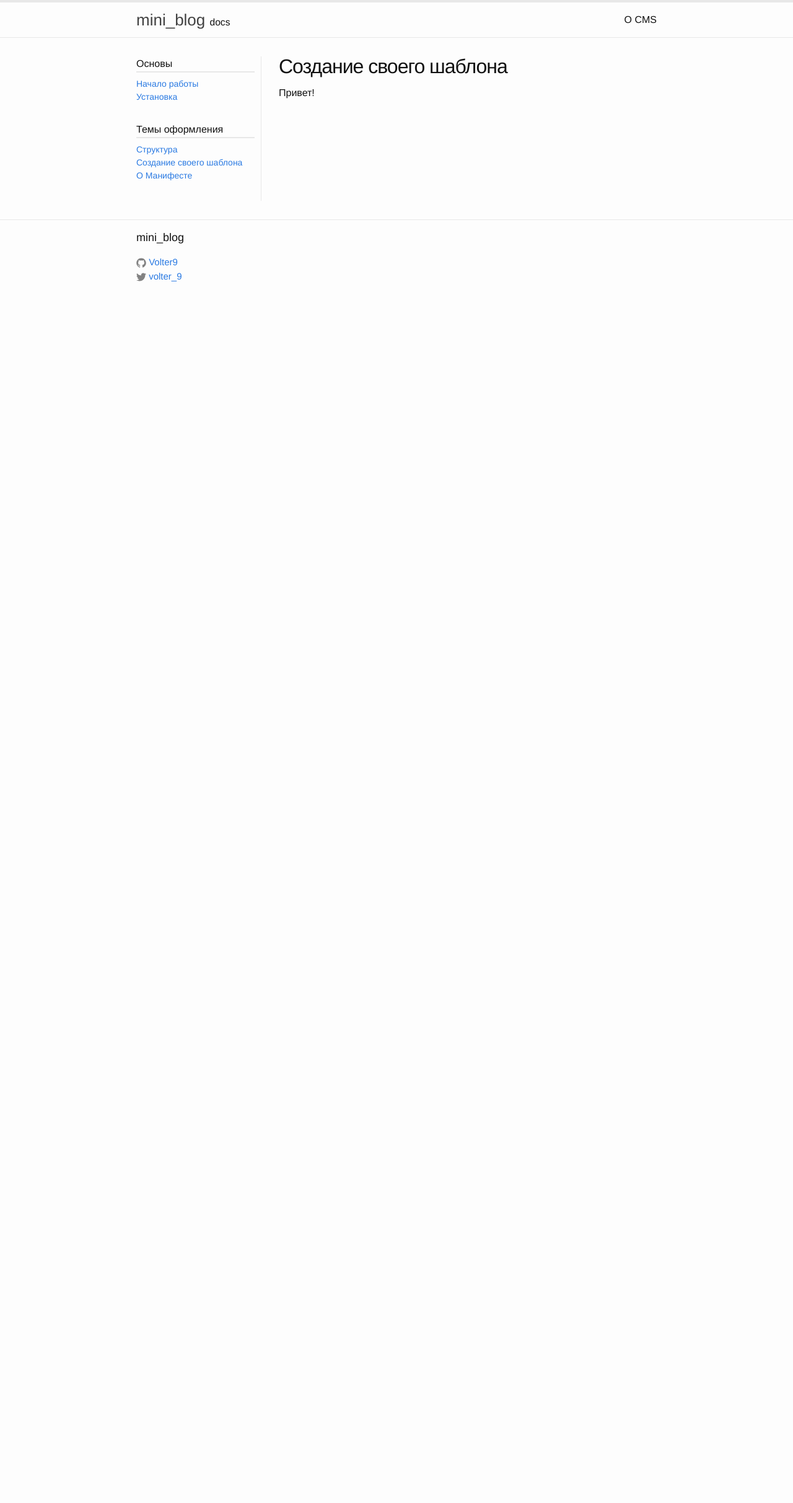
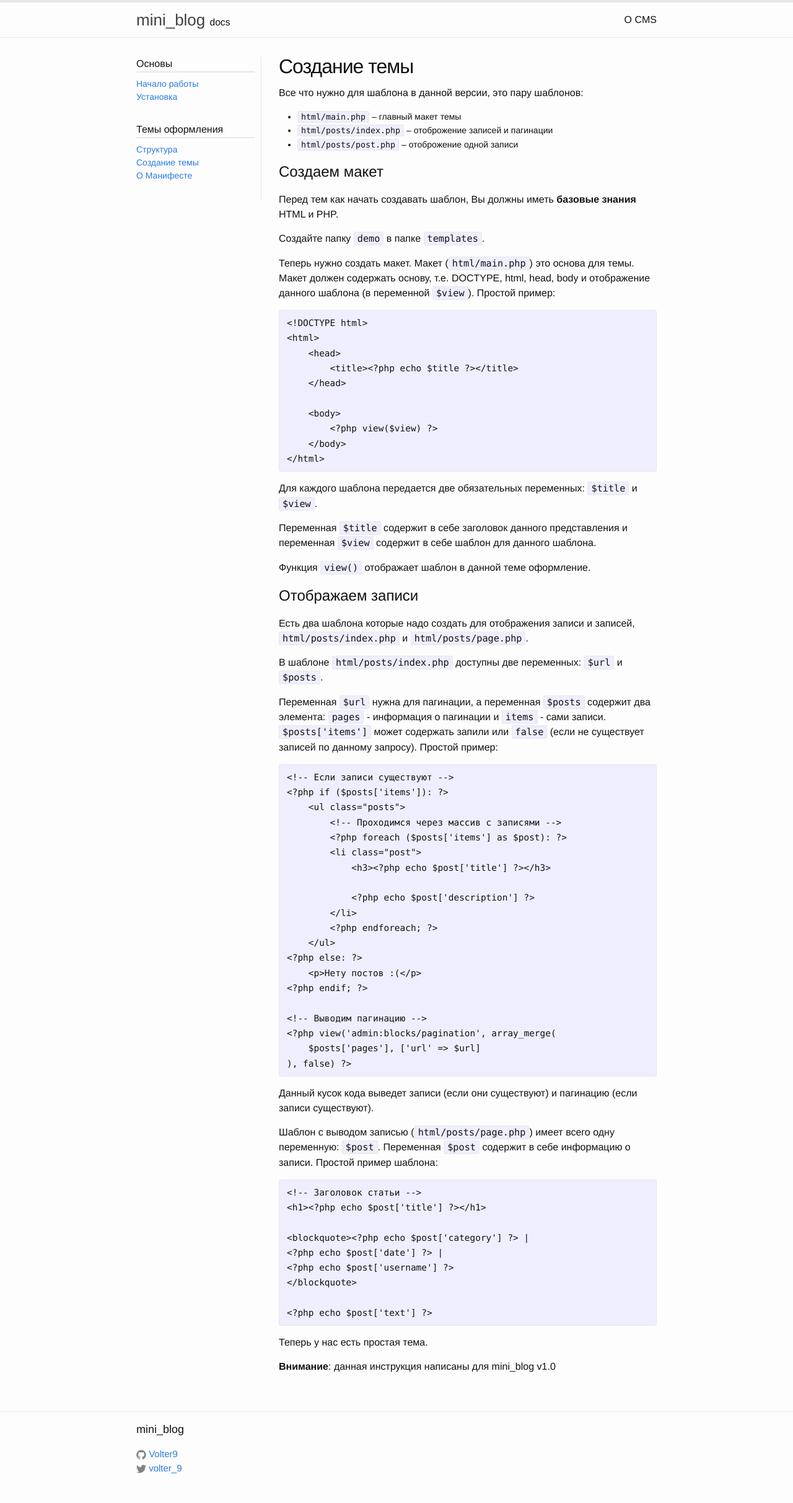
Before and after one commit to volter9/mini_blog, a Jekyll site: the page built from _articles/templates/creation.md, in a window 1280 px wide. Shown: the whole page at 62% size. Built offline with Jekyll 4.4.1, drawn with Linux system fonts in a browser that asks for light colours; before the commit the page ends 900 px from its top, so only the background shows below that.

Commit message:
Basic templates tutorial

```diff
--- a/_articles/templates/creation.md
+++ b/_articles/templates/creation.md
@@ -1,7 +1,90 @@
 ---
 layout: post
-title: Создание своего шаблона
+title: Создание темы
 permalink: /articles/templates/creation/
 ---
+Все что нужно для шаблона в данной версии, это пару шаблонов:
 
-Привет!
+* `html/main.php` – главный макет темы
+* `html/posts/index.php` – отоброжение записей и пагинации
+* `html/posts/post.php` – отоброжение одной записи
+
+## Создаем макет
+
+Перед тем как начать создавать шаблон, Вы должны иметь **базовые знания** HTML и PHP.
+
+Создайте папку `demo` в папке `templates`.
+
+Теперь нужно создать макет. Макет (`html/main.php`) это основа для темы. Макет должен содержать основу, т.е. DOCTYPE, html, head, body и отображение данного шаблона (в переменной `$view`). Простой пример:
+
+{% highlight html+php %}
+<!DOCTYPE html>
+<html>
+    <head>
+        <title><?php echo $title ?></title>
+    </head>
+
+    <body>
+        <?php view($view) ?>
+    </body>
+</html>
+{% endhighlight %}
+
+Для каждого шаблона передается две обязательных переменных: `$title` и `$view`.
+
+Переменная `$title` содержит в себе заголовок данного представления и переменная `$view` содержит в себе шаблон для данного шаблона.
+
+Функция `view()` отображает шаблон в данной теме оформление.
+
+## Отображаем записи
+
+Есть два шаблона которые надо создать для отображения записи и записей, `html/posts/index.php` и `html/posts/page.php`.
+
+В шаблоне `html/posts/index.php` доступны две переменных: `$url` и `$posts`.
+
+Переменная `$url` нужна для пагинации, а переменная `$posts` содержит два элемента: `pages` - информация о пагинации и `items` - сами записи. `$posts['items']` может содержать запили или `false` (если не существует записей по данному запросу). Простой пример:
+
+{% highlight html+php %}
+<!-- Если записи существуют -->
+<?php if ($posts['items']): ?>
+    <ul class="posts">
+        <!-- Проходимся через массив с записями -->
+        <?php foreach ($posts['items'] as $post): ?>
+        <li class="post">
+            <h3><?php echo $post['title'] ?></h3>
+
+            <?php echo $post['description'] ?>
+        </li>
+        <?php endforeach; ?>
+    </ul>
+<?php else: ?>
+    <p>Нету постов :(</p>
+<?php endif; ?>
+
+<!-- Выводим пагинацию -->
+<?php view('admin:blocks/pagination', array_merge(
+    $posts['pages'], ['url' => $url]
+), false) ?>
+{% endhighlight %}
+
+Данный кусок кода выведет записи (если они существуют) и пагинацию (если записи существуют).
+
+Шаблон с выводом записью (`html/posts/page.php`) имеет всего одну переменную: `$post`.
+Переменная `$post` содержит в себе информацию о записи.
+Простой пример шаблона:
+
+{% highlight html+php %}
+<!-- Заголовок статьи -->
+<h1><?php echo $post['title'] ?></h1>
+
+<blockquote><?php echo $post['category'] ?> |
+<?php echo $post['date'] ?> |
+<?php echo $post['username'] ?>
+</blockquote>
+
+<?php echo $post['text'] ?>
+{% endhighlight %}
+
+Теперь у нас есть простая тема.
+
+**Внимание**: данная инструкция написаны для mini_blog v1.0
--- a/_sass/_base.scss
+++ b/_sass/_base.scss
@@ -129,7 +129,8 @@ code {
     background-color: #eef;
     border: 1px solid $grey-color-light;
     border-radius: 3px;
-    font-size: 14px;
+    font-family: Menlo, Monaco, monospace;
+    font-size: 0.95em;
     line-height: 160%;
 }
 
--- a/_sass/_syntax-highlighting.scss
+++ b/_sass/_syntax-highlighting.scss
@@ -5,17 +5,16 @@
     background: #fff;
     @extend %vertical-rhythm;
 
-    .c     { color: #998; font-style: italic } // Comment
+    .c     { color: #998; } // Comment
     .err   { color: #a61717; background-color: #e3d2d2 } // Error
     .k     { font-weight: bold } // Keyword
     .o     { font-weight: bold } // Operator
     .cm    { color: #998; } // Comment.Multiline
     .cp    { color: #999; font-weight: bold } // Comment.Preproc
     .c1    { color: #998; } // Comment.Single
-    .cs    { color: #999; font-weight: bold; font-style: italic } // Comment.Special
+    .cs    { color: #999; font-weight: bold; } // Comment.Special
     .gd    { color: #000; background-color: #fdd } // Generic.Deleted
     .gd .x { color: #000; background-color: #faa } // Generic.Deleted.Specific
-    .ge    { font-style: italic } // Generic.Emph
     .gr    { color: #a00 } // Generic.Error
     .gh    { color: #999 } // Generic.Heading
     .gi    { color: #000; background-color: #dfd } // Generic.Inserted
```
Also changed, not shown: _articles/install.md (+2 -2 lines), _articles/templates/structure.md (+4 -5 lines), about.md (+1 -5 lines).
